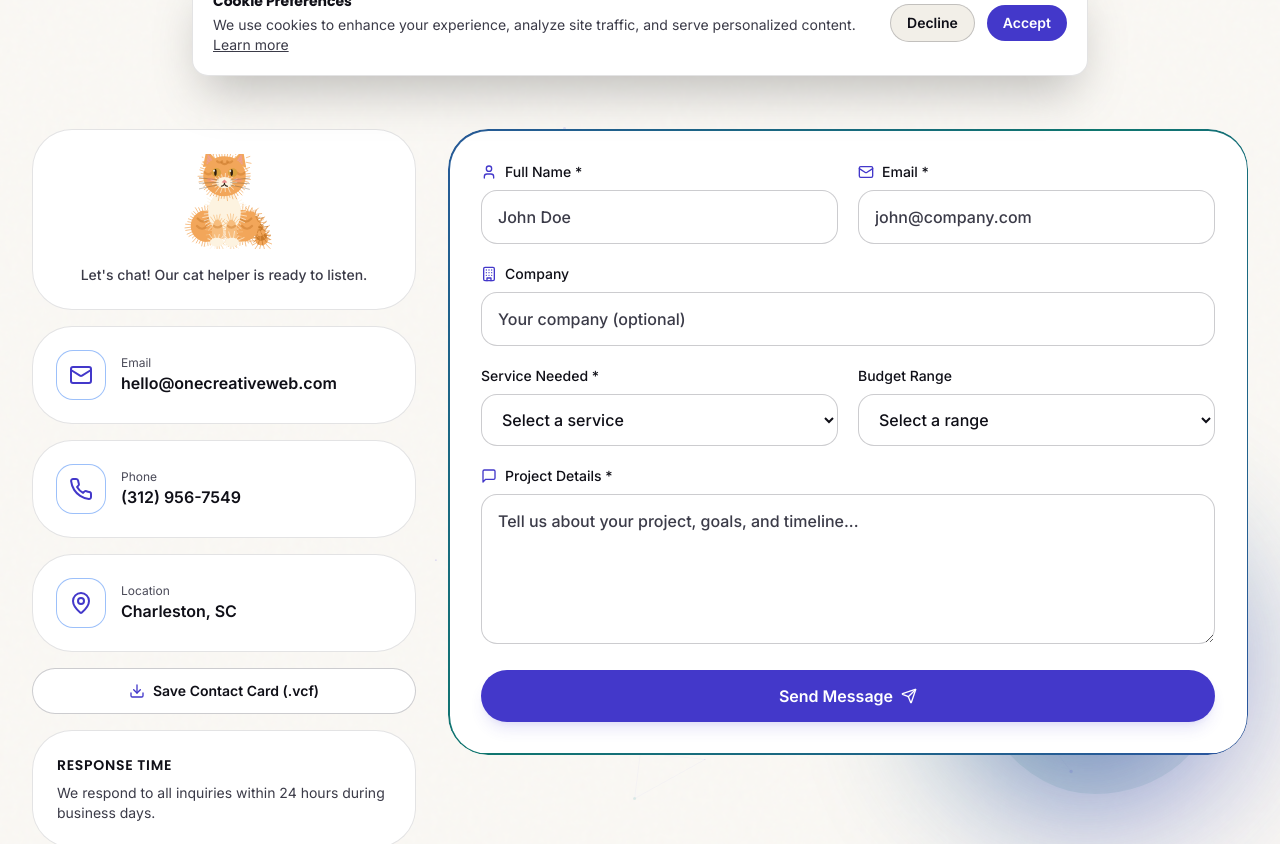
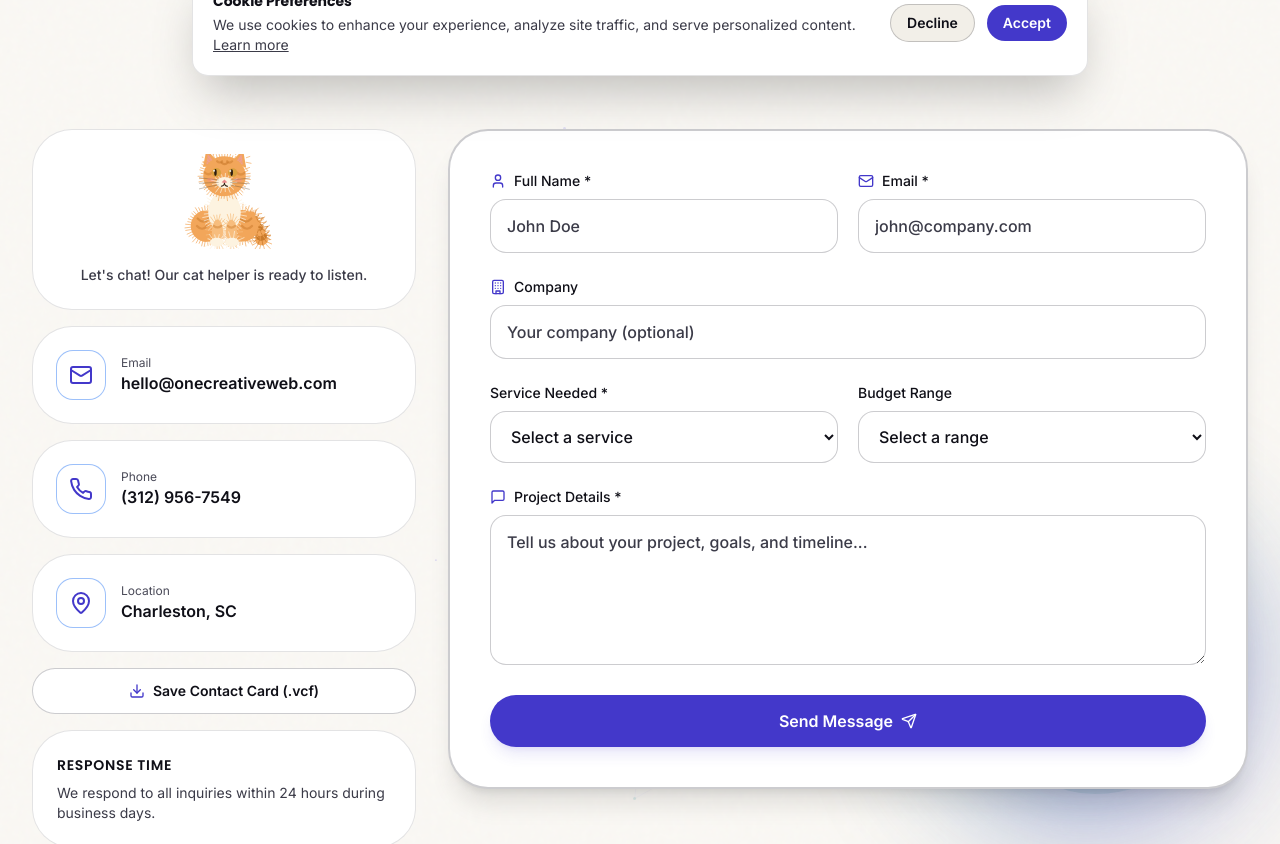
Before and after one commit to scottdixon-github/OneCreativeWeb, a React (Vite) app: page /contact in a window 1280 px wide. Shown: the part 700-1544 px from the top of the page. Built offline with nearby package versions, Linux system fonts and the light colour scheme.

Commit message:
Ensure contact form is instantly fillable by removing nested gradient mask wrapper

```diff
--- a/src/pages/Contact.jsx
+++ b/src/pages/Contact.jsx
@@ -317,8 +317,8 @@ export default function Contact() {
                   </div>
                 </TiltCard>
               ) : (
-                <GradientBorderCard className="rounded-[2.5rem]">
-                  <form onSubmit={handleSubmit} className="card-organic space-y-5 p-5 sm:p-8 rounded-[2.5rem]">
+                <div className="card-organic rounded-[2.5rem] p-6 sm:p-10 shadow-xl border-2 border-line-strong bg-surface-elevated">
+                  <form onSubmit={handleSubmit} className="space-y-6">
                     <div className="grid gap-5 sm:grid-cols-2">
                       <div>
                         <label className="mb-2 flex items-center gap-2 text-sm font-medium text-content">
@@ -429,7 +429,7 @@ export default function Contact() {
                       <Send className="h-4 w-4" />
                     </button>
                   </form>
-                </GradientBorderCard>
+                </div>
               )}
             </motion.div>
           </div>
```
